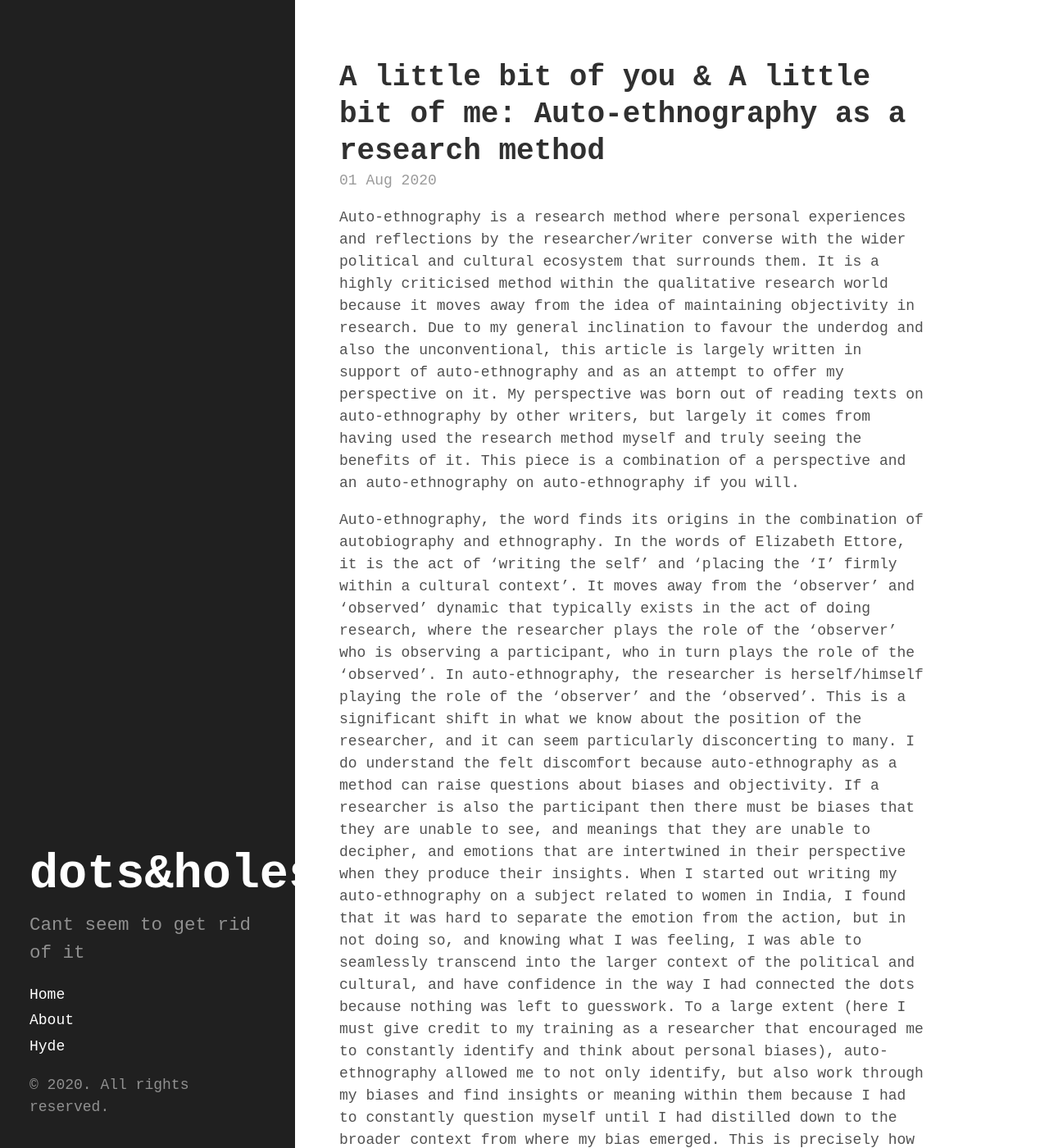
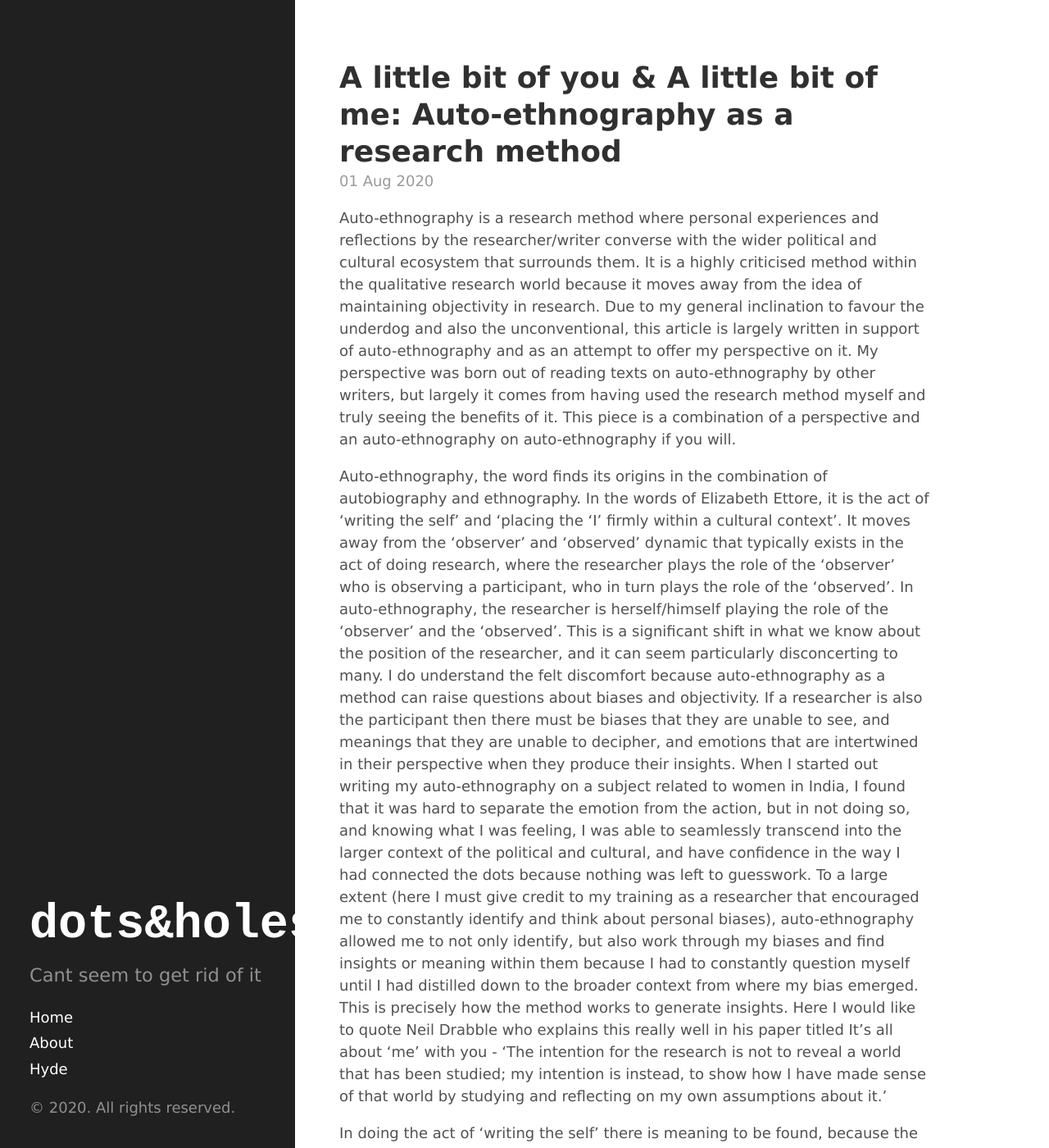
Before and after one commit to dotsandholes/dotsandholes.github.io, a Jekyll site: the page built from index.html, in a window 1280 px wide and 1400 px high. Shown: the whole window at 82% size. Built offline with Jekyll 4.4.1, drawn with Linux system fonts in a browser that asks for light colours; the list of posts is cut into pages by our own code.

Commit message:
Update hyde.css

```diff
--- a/public/css/hyde.css
+++ b/public/css/hyde.css
@@ -32,7 +32,7 @@
  */
 
 html {
-  font-family: "Courier New", Courier, monospace;
+  font-family: "Lucida Sans Unicode", "Lucida Grande", sans-serif;
 }
 @media (min-width: 48em) {
   html {
```
